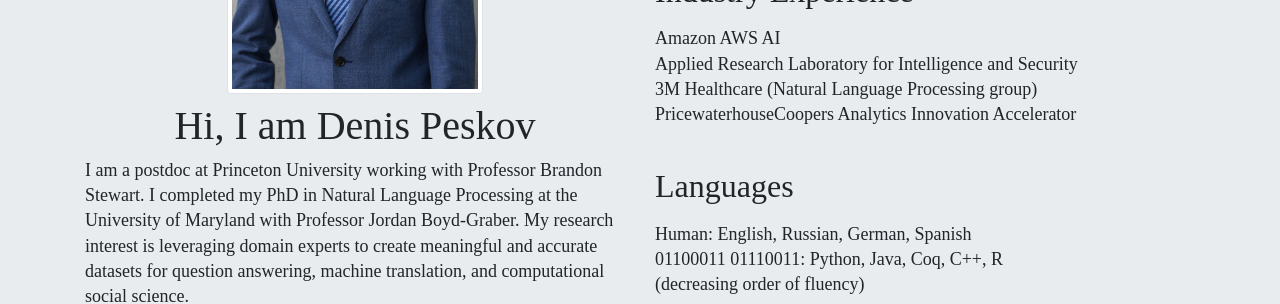
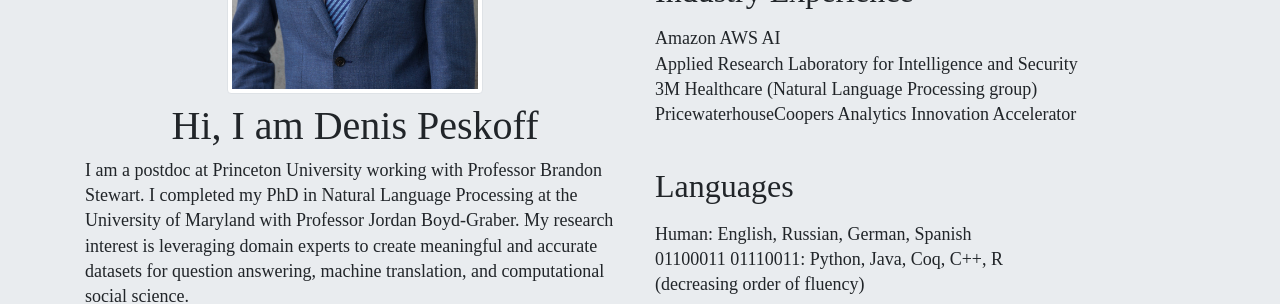
Before and after one commit to trigaten/Denis-Peskov-s-New-Website, a Jekyll site: the page built from index.html, in a window 1280 px wide. Shown: the part 400-704 px from the top of the page. Built offline with Jekyll 4.4.1, drawn with Linux system fonts in a browser that asks for light colours; nearby versions of some CDN libraries.

Commit message:
Update index.html

```diff
--- a/index.html
+++ b/index.html
@@ -1,6 +1,6 @@
 ---
-title: Denis Peskov's Personal Website
-description: Denis Peskov's Personal Website
+title: Denis Peskoff's Personal Website
+description: Denis Peskoff's Personal Website
 ---
 
 <!-- This is the main page of the website -->
@@ -11,7 +11,7 @@
             <div class="col-md-6 text-center">
                 <img src="assets/media/dp_headshot_longer.jpg" id="headshot" style="max-width:16rem;" id="left" alt=""
                     class="img-thumbnail img-fluid">
-                <h1 class="mb-2 mt-2">Hi, I am Denis Peskov</h1>
+                <h1 class="mb-2 mt-2">Hi, I am Denis Peskoff</h1>
                 <p class="text-left">
                     I am a postdoc at Princeton University working with Professor Brandon Stewart.  I completed my PhD in Natural Language Processing at the University of
                     Maryland with Professor Jordan Boyd-Graber. My research interest is leveraging domain experts to
```
